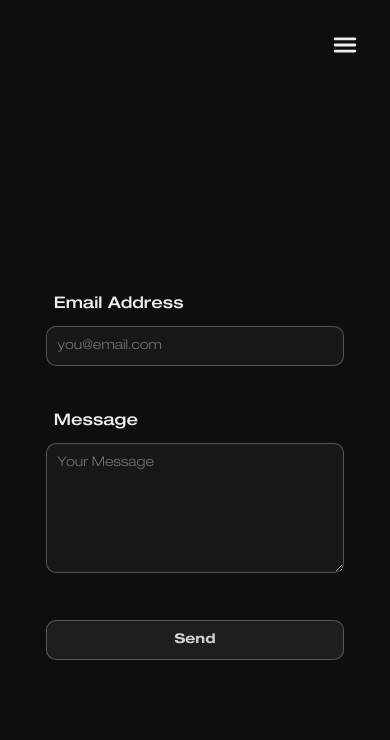
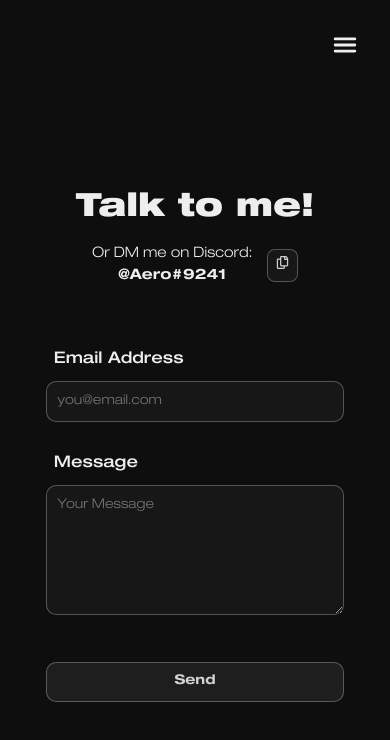
Before and after one commit to ishaan1013/ishaandey, a Next.js app: page /contact in a window 390 px wide. Shown: the top 740 px of the page. Built offline with nearby package versions, Linux system fonts and the light colour scheme.

Commit message:
landing page responsiveness

```diff
--- a/components/blob.js
+++ b/components/blob.js
@@ -1,6 +1,17 @@
-export default function Blob() {
+import { useEffect, useState } from "react"
+
+export default function Blob(props) {
+
+    const [blobClass , setBlobClass] = useState("blob")
+
+    useEffect(() => {
+        if (props.landing) {
+            setBlobClass("blob-landing")
+        }
+    }, [])
+
     return(
-        <div className="blob">
+        <div className={blobClass}>
             <svg viewBox="0 0 800 500" preserveAspectRatio="none" xmlns="http://www.w3.org/2000/svg" xmlnsXlink="http://www.w3.org/1999/xlink" width="100%" id="blobSvg">
                 <g transform="translate(142.51429748535156, 0.7323570251464844)">
                 <defs>
--- a/pages/contact.js
+++ b/pages/contact.js
@@ -38,13 +38,13 @@ export default function Contact() {
                     <Blob/>
                     <div className={styles.wrapper}>
                         <section className={styles.text}>
-                            {/* <h1>Talk to me!</h1>
+                            <h1>Talk to me!</h1>
                             <div className={styles.subText}>
                                 <p>Or DM me on Discord:<br className={styles.break}/> <span>@Aero#9241</span></p>
                                 <div className={styles.copyButton}>
                                     <FaRegCopy/>
                                 </div>
-                            </div> */}
+                            </div>
                         </section>
                         <section className={styles.formContainer}>
                             <Formik
--- a/pages/index.js
+++ b/pages/index.js
@@ -45,9 +45,12 @@ export default function Home() {
 
       <Navbar/>
 
+
       <div className="container">
 
         <main className="main">
+          <Blob className={styles.blobLanding} landing />
+
           <section className={styles.landingContainer} style={contStyle}>
             {/* <div className="bg-effect1">
               <Image src={BgEffect1} width={700} height={272} />
--- a/styles/Contact.module.scss
+++ b/styles/Contact.module.scss
@@ -54,7 +54,7 @@
             }
             @media screen and (max-width: 768px) {
                 text-align: center;
-                margin-right: 3em;
+                margin-right: 1em;
             }
         }
 
@@ -82,7 +82,7 @@
             cursor: pointer;
 
             @media screen and (max-width: 1024px) {
-                padding: 0.4em 0.4em 0.3em 0.4em;
+                padding: 0.4em 0.5em 0.3em 0.5em;
             }
 
             * {
@@ -97,7 +97,7 @@
 
             &:hover {
                 color: #ffffffee;
-                background-color: #ffffff0e;
+                background-color: #ffffff1a;
                 border: 1px #ffffff66 solid;
                 transition: all 0.3s ease-in-out;
             }
@@ -140,6 +140,11 @@
             outline: 1px #ffffff88 solid;
         }
     }
+    input {
+        @media screen and (max-width: 560px) {
+            margin-bottom: 2.5em;
+        }
+    }
     textarea {
         resize: vertical;
         min-height: 80px;
@@ -176,7 +181,7 @@
 
         &:hover {
             border: 1px #ffffff77 solid;
-            background-color:#ffffff2f;
+            background-color:#ffffff25;
             transition: all 0.3s;
         }
     }
--- a/styles/globals.scss
+++ b/styles/globals.scss
@@ -334,15 +334,51 @@ img {
 }
 
 .blob {
-  position: fixed;
+  position: absolute;
   display: flex;
   justify-content: center;
   align-items: center;
   width: 65%;
   height: 65%;
   z-index: -1;
-  filter: blur(40px);
-  opacity: 5%
+  filter: blur(100px);
+  opacity: 5%;
+
+  @media screen and (max-width: 1360px) {
+    filter: blur(70px);
+  }
+  @media screen and (max-width: 1024px) {
+    width: 75%;
+    height: 75%;
+    opacity: 7%;
+  }
+  @media screen and (max-width: 768px) {
+    width: 85%;
+    height: 85%;
+    opacity: 10%;
+    filter: blur(50px);
+  }
+  @media screen and (max-width: 560px) {
+    width: 100%;
+    height: 100%;
+    opacity: 12%;
+  }
+}
+
+.blob-landing {
+  position: absolute;
+  display: flex;
+  justify-content: center;
+  align-items: center;
+  width: 100%;
+  height: 100%;
+  z-index: -1;
+  filter: blur(100px);
+  opacity: 12%;
+
+  @media screen and (min-width: 561px) {
+    display: none
+  }
 }
 
 .circle {
@@ -363,6 +399,10 @@ img {
   animation: pulse2 5s infinite;
   animation-direction: alternate;
   animation-timing-function: cubic-bezier(.67,0,.34,.98);
+
+  @media screen and (max-width: 560px) {
+    display: none;
+  }
 }
 
 .bg-effect1 {
```
Also changed, not shown: styles/Home.module.scss (+4 -3 lines).
